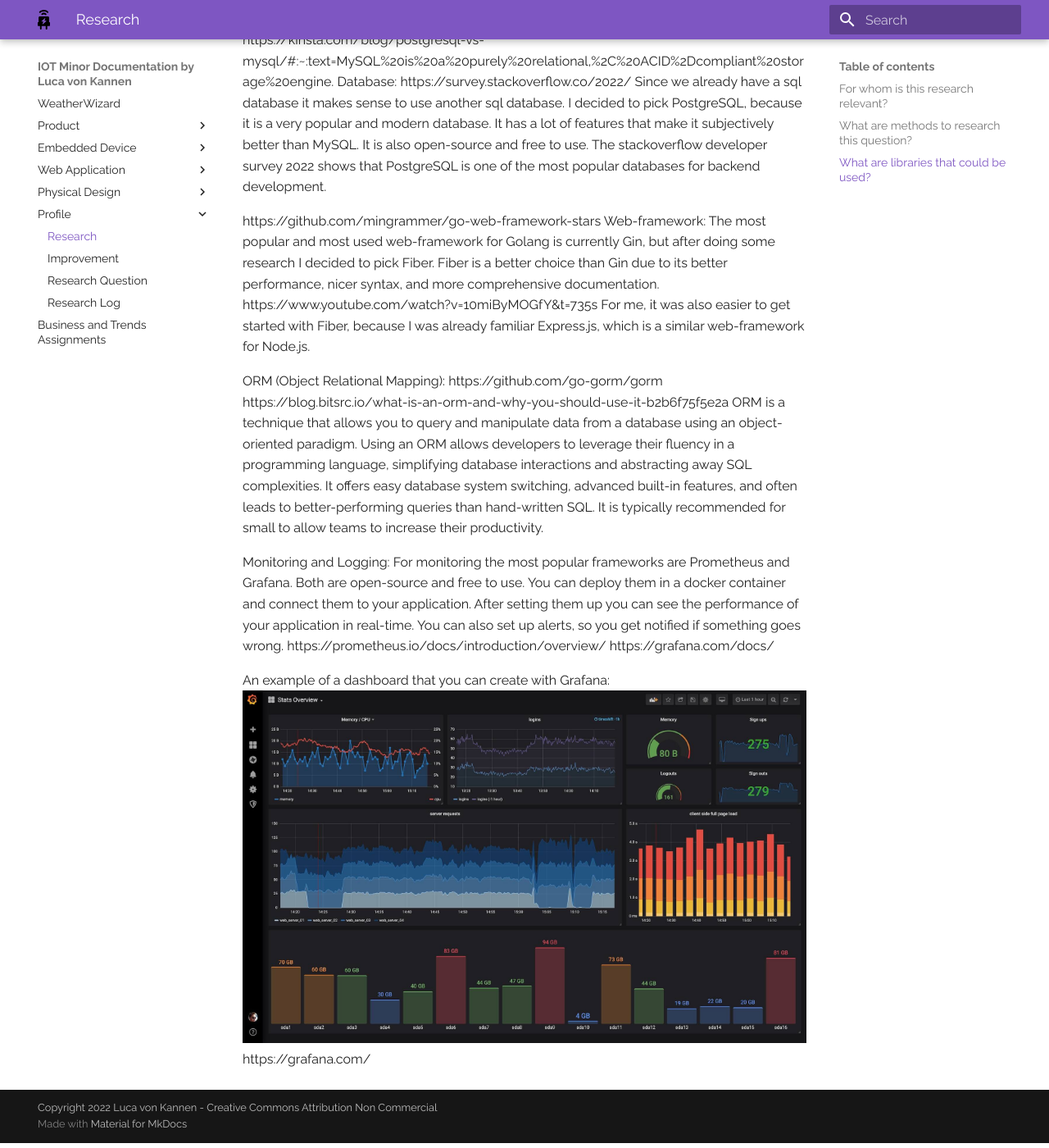
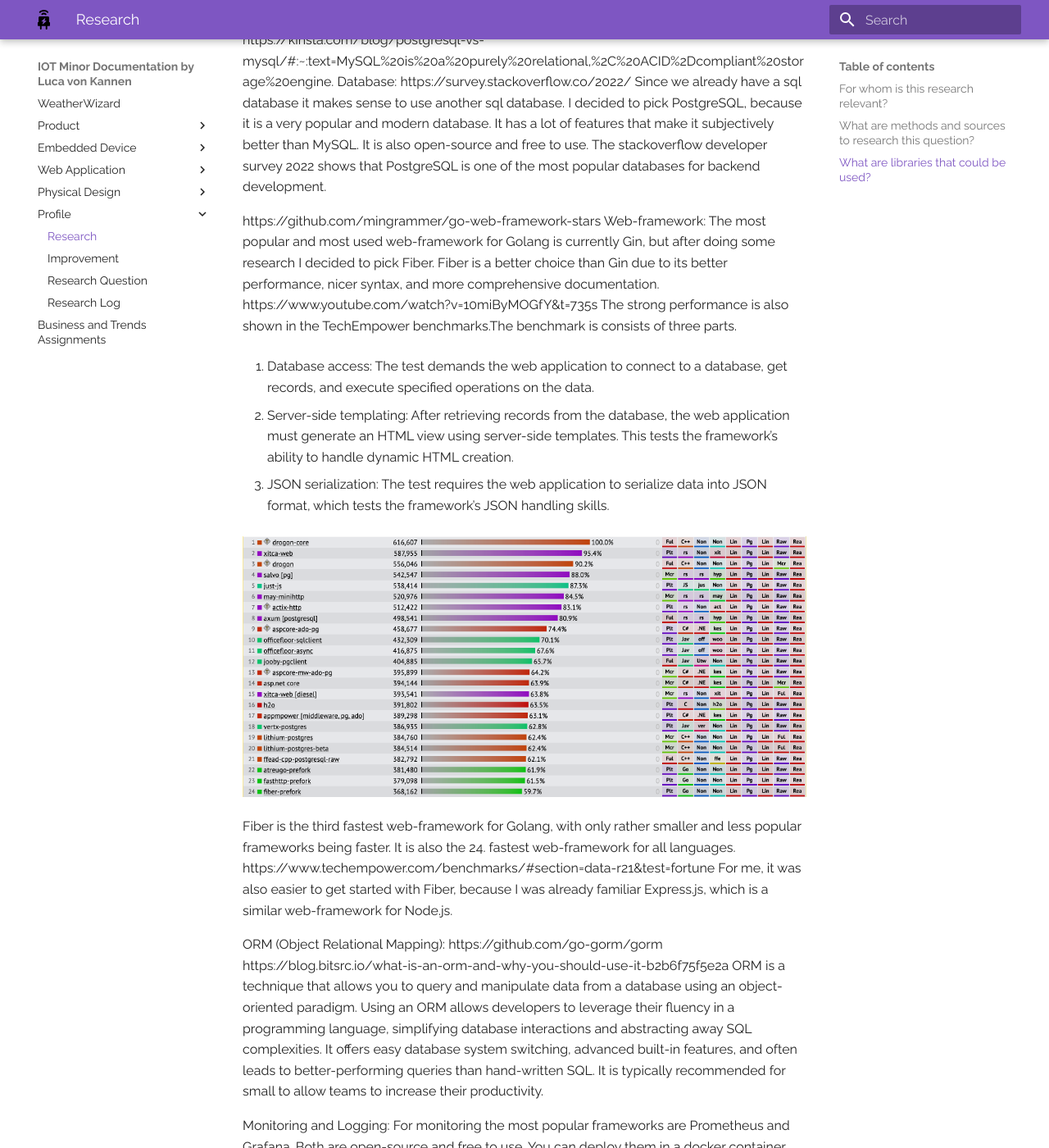
Before and after one commit to lv042/Weather-Wizard, an MkDocs documentation site: the page built from docs/research.md, in a window 1280 px wide and 1400 px high, scrolled down 1853 px. Shown: the whole window at 82% size. Built offline with MkDocs 1.6.1 and Material for MkDocs 9.7.7, drawn with Linux system fonts in a browser that asks for light colours; some of the changed text lies outside the part shown.

Commit message:
Added pictures for benchmark

```diff
--- a/docs/research.md
+++ b/docs/research.md
@@ -26,7 +26,7 @@
 This researchs target audience are developers who wish to create high-performance, scalable, and concurrent applications. Golang is especially well-suited for developing microservices, APIs, and web servers. Because of its simplicity and speed, it is also a popular choice for building DevOps tools like as continuous integration and deployment (CI/CD) systems.
 
 
-## What are methods to research this question?
+## What are methods and sources to research this question?
 
 Since this research question can be interpreted very broadly, I will have to narrow it down. I will focus on the following topics:
 
@@ -60,6 +60,18 @@
 The most popular and most used web-framework for Golang is currently Gin, but after doing some research I decided to pick Fiber.
 Fiber is a better choice than Gin due to its better performance, nicer syntax, and more comprehensive documentation.
 https://www.youtube.com/watch?v=10miByMOGfY&t=735s
+The strong performance is also shown in the TechEmpower benchmarks.The benchmark is consists of three parts.
+
+1. Database access: The test demands the web application to connect to a database, get records, and execute specified operations on the data.
+
+2. Server-side templating: After retrieving records from the database, the web application must generate an HTML view using server-side templates. This tests the framework's ability to handle dynamic HTML creation.
+
+3. JSON serialization: The test requires the web application to serialize data into JSON format, which tests the framework's JSON handling skills.
+
+![benchmark](./images/bench.png)
+
+Fiber is the third fastest web-framework for Golang, with only rather smaller and less popular frameworks being faster.
+It is also the 24. fastest web-framework for all languages. https://www.techempower.com/benchmarks/#section=data-r21&test=fortune
 For me, it was also easier to get started with Fiber, because I was already familiar Express.js, which is a similar web-framework for Node.js.
 
 ORM (Object Relational Mapping): https://github.com/go-gorm/gorm
@@ -76,3 +88,9 @@
 An example of a dashboard that you can create with Grafana:
 ![grafana](images/graf.jpg)
 https://grafana.com/
+
+For logging, a logging framework doesnt have to be used for a small scale project like Weather Wizard. The standard library of Golang already provides a good logging framework.
+https://betterstack.com/community/guides/logging/logging-framework/
+For bigger projects it is recommended to use a proper logging framework. The most popular and widely used logging framework is Logrus. https://github.com/sirupsen/logrus
+https://betterprogramming.pub/awesome-logging-in-go-with-logrus-70606a49f285
+Logrus supports a variety of output formats, log levels, and hooks, as well as structured logging. Its adaptability and extensibility make it an excellent choice for a wide range of applications.
```
Also changed, not shown: docs/images/bench.png (added).
